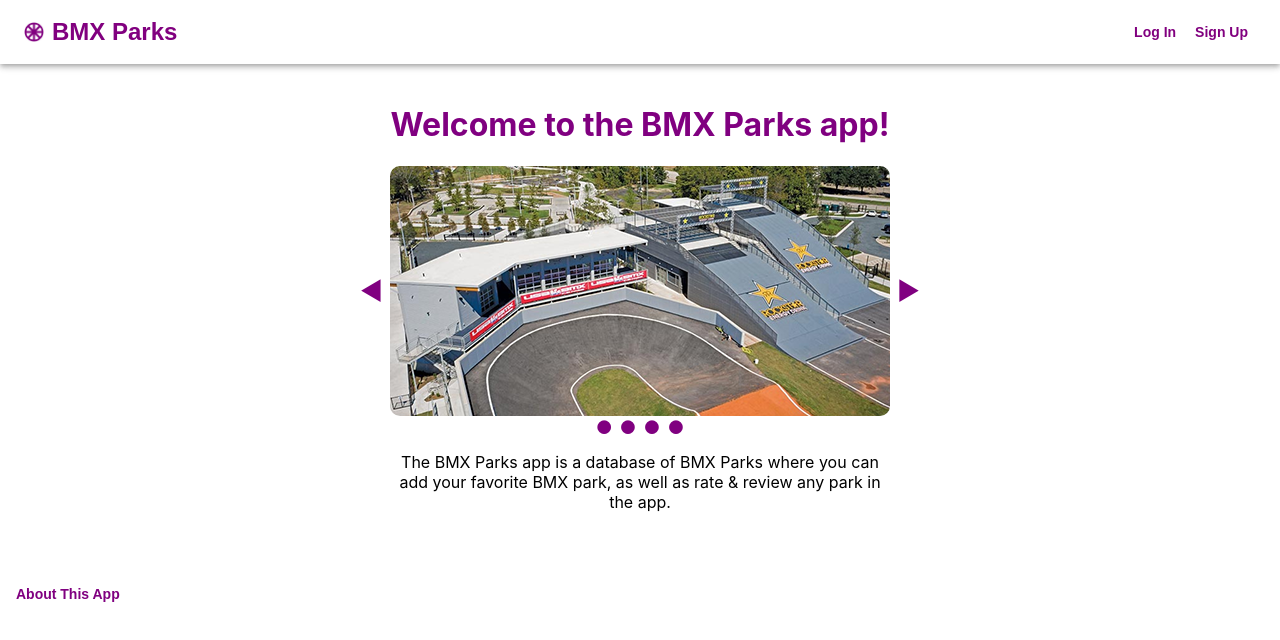
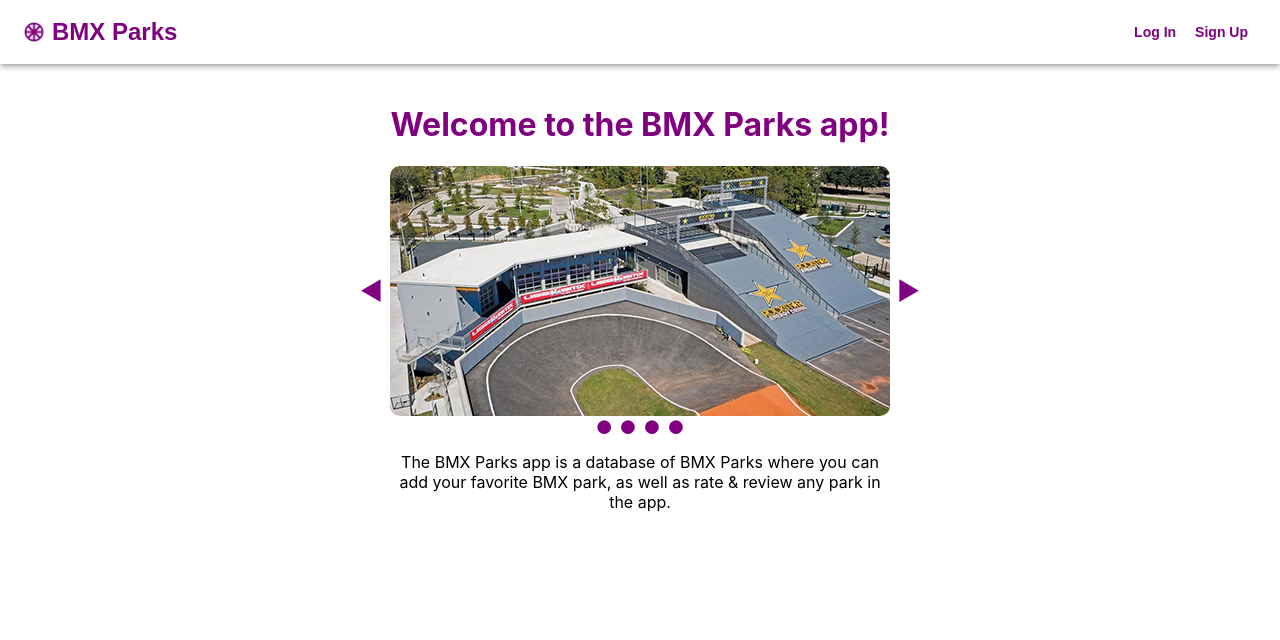
Before and after one commit to forrestmorrison/bmxparks-app, a React (Create React App) app: page / in a window 1280 px wide. Shown: the top 640 px of the page. Built offline with nearby package versions, Linux system fonts and the light colour scheme; no server answers.

Commit message:
created Weather component

```diff
--- a/src/App.js
+++ b/src/App.js
@@ -1,4 +1,4 @@
-import { Routes, Route, useNavigate } from "react-router-dom"
+import { Routes, Route } from "react-router-dom"
 import Login from './auth/Login';
 import Signup from "./auth/Signup";
 import NavBar from "./components/NavBar";
@@ -11,7 +11,6 @@ import { store } from "./app/store";
 import PrivateRoute from "./components/PrivateRoute";
 import ParkList from "./components/ParkList";
 import About from "./pages/About"
-import { Button } from "@mui/material";
 
 const theme = createTheme({
   palette: {
@@ -32,12 +31,6 @@ const theme = createTheme({
 
 function App() {
 
-  const navigate = useNavigate()
-
-  const onAbout = () => {
-    navigate("/about")
-  }
-
   return (
     <Provider store={store}>
         <ThemeProvider theme={theme}>
@@ -53,21 +46,6 @@ function App() {
                 <Route path="/about" element={<About />} />
               </Routes>
             </main>
-            <Button
-              onClick={onAbout()}
-              sx={{
-                backgroundColor: "white",
-                color: "purple",
-                m: 1,
-                "&:hover": {
-                    backgroundColor: "purple",
-                    color: "white",
-                }
-              }}
-            >
-              About This App
-            </Button>
-
           </div>
         </ThemeProvider>
     </Provider>
```
Also changed, not shown: src/components/Weather.jsx (added, +9 -0 lines).
